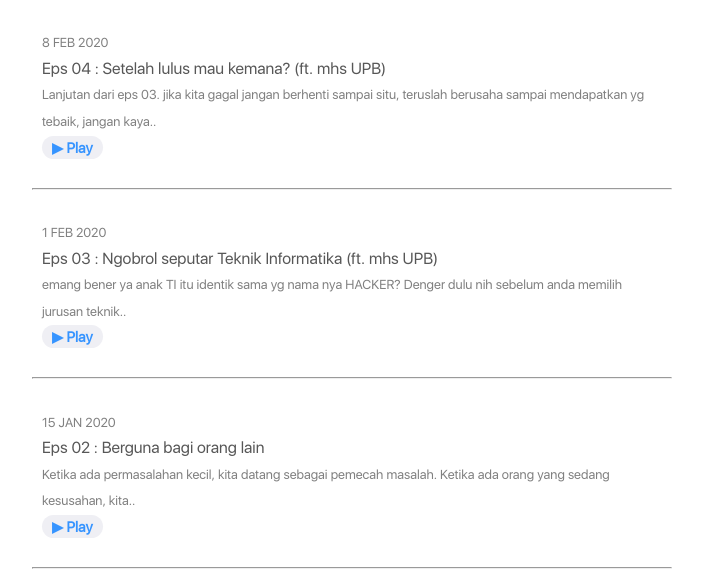
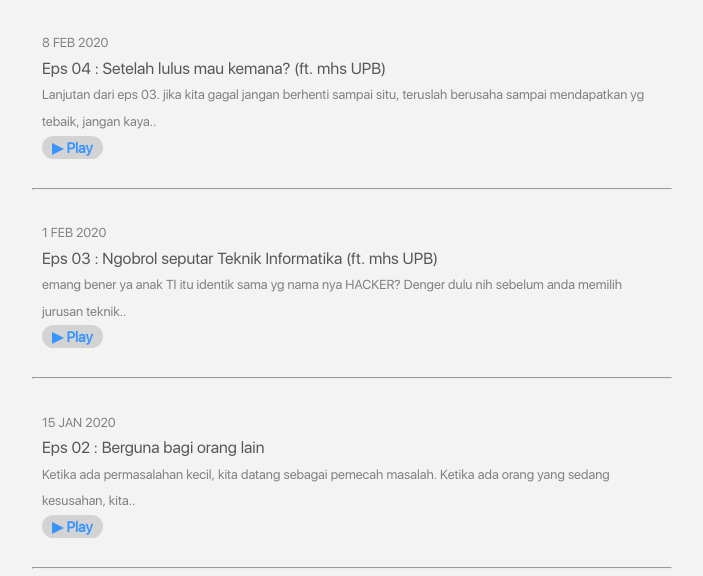
Before and after one commit to FajarBaiz/selembarkertas.github.io, a plain HTML site: page index.html in a window 1280 px wide. Shown: the part 146-722 px from the top of the page, without its empty margins (288-991 px from the left). Drawn offline with nearby package versions, Linux system fonts and the light colour scheme.

Commit message:
Update style.css

```diff
--- a/assets/css/style.css
+++ b/assets/css/style.css
@@ -10,7 +10,7 @@
 }
 
 b {
-	background: #EFEFF4;
+	background: #D3D3D3;
 	padding: 3px;
 	padding-left: 10px; padding-right: 10px;
 	border-radius: 30px;
@@ -28,7 +28,7 @@ b {
 
 body {
 
-	background: white;
+	background: #F3F3F3;
 	color: rgb(87, 87, 87);
 	margin: 0% auto;
 	width: 50%;
@@ -380,7 +380,7 @@ a:active {
 }
 
 .boxes:hover {
-	background: #EFEFF4;
+	background: lightgrey
 }
 .darkmode .boxes:hover {
 	background: #313942
```
